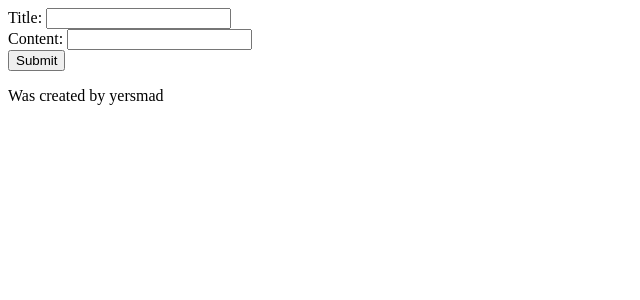
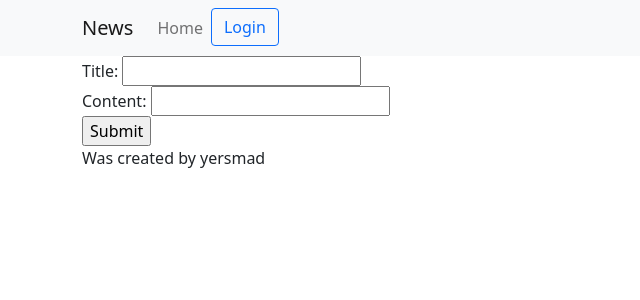
Before and after one commit to nfactorial-python-backend/django-2-yersmad, a Django app: page /news/create_news/ in a window 1280 px wide. Shown: the top 300 px of the page, without its empty margins (0-640 px from the left). Run offline with Django 4.2, Linux system fonts and the light colour scheme.

Commit message:
add: site stylings

```diff
--- a/news/templates/news/base.html
+++ b/news/templates/news/base.html
@@ -3,16 +3,56 @@
 
 <head>
     <meta charset="UTF-8">
-    <meta name="viewport" content="width=device-width, initial-scale=1.0">
+    <meta name="viewport" content="width=device-width, initial-scale=1">
     <title>News | {% block title %}{% endblock %}</title>
+    <!-- Bootstrap CSS -->
+    <link rel="stylesheet" href="https://cdn.jsdelivr.net/npm/bootstrap@5.0.2/dist/css/bootstrap.min.css">
 </head>
 
 <body>
-    {% block content %} {% endblock %}
+    <nav class="navbar navbar-expand-lg navbar-light bg-light">
+        <div class="container">
+            <a class="navbar-brand" href="#">News</a>
+            <button class="navbar-toggler" type="button" data-toggle="collapse" data-target="#navbarNav"
+                aria-controls="navbarNav" aria-expanded="false" aria-label="Toggle navigation">
+                <span class="navbar-toggler-icon"></span>
+            </button>
+            <div class="collapse navbar-collapse" id="navbarNav">
+                <ul class="navbar-nav mr-auto">
+                    <li class="nav-item">
+                        <a class="nav-link" href="/news">Home</a>
+                    </li>
+
+                    {% if user.is_authenticated %}
+                    <span class="navbar-text">
+                        Авторизован как @{{ user.username }}
+                    </span>
+
+                    <li class="nav-item">
+                        <a class="btn btn-outline-danger" href="{% url 'logout' %}">Logout</a>
+                    </li>
+                    {% else %}
+                    <li class="nav-item">
+                        <a class="btn btn-outline-primary" href="{% url 'login' %}">Login</a>
+                    </li>
+                    {% endif %}
+                </ul>
+            </div>
+        </div>
+    </nav>
+
+    <div class="container">
+        {% block content %}{% endblock %}
+    </div>
 
     <footer>
-        <p>Was created by yersmad</p>
+        <div class="container"><p>Was created by yersmad</p></div>
     </footer>
+
+    <!-- Bootstrap JS -->
+    <script src="https://cdn.jsdelivr.net/npm/bootstrap@5.0.2/dist/js/bootstrap.bundle.min.js"
+        integrity="sha384-MrcW6ZMFYlzcLA8Nl+NtUVF0sA7MsXsP1UyJoMp4YLEuNSfAP+JcXn/tWtIaxVXM"
+        crossorigin="anonymous"></script>
 </body>
 
 </html>
```
